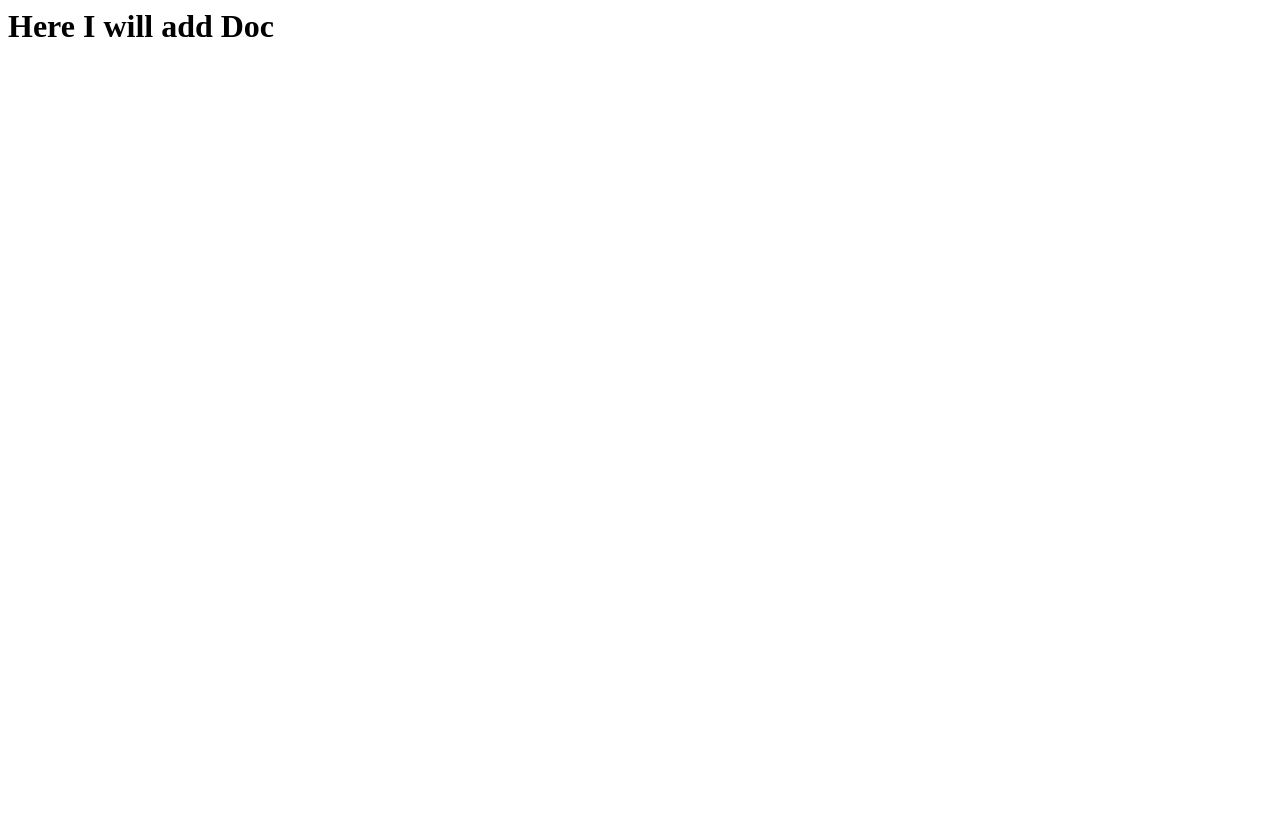
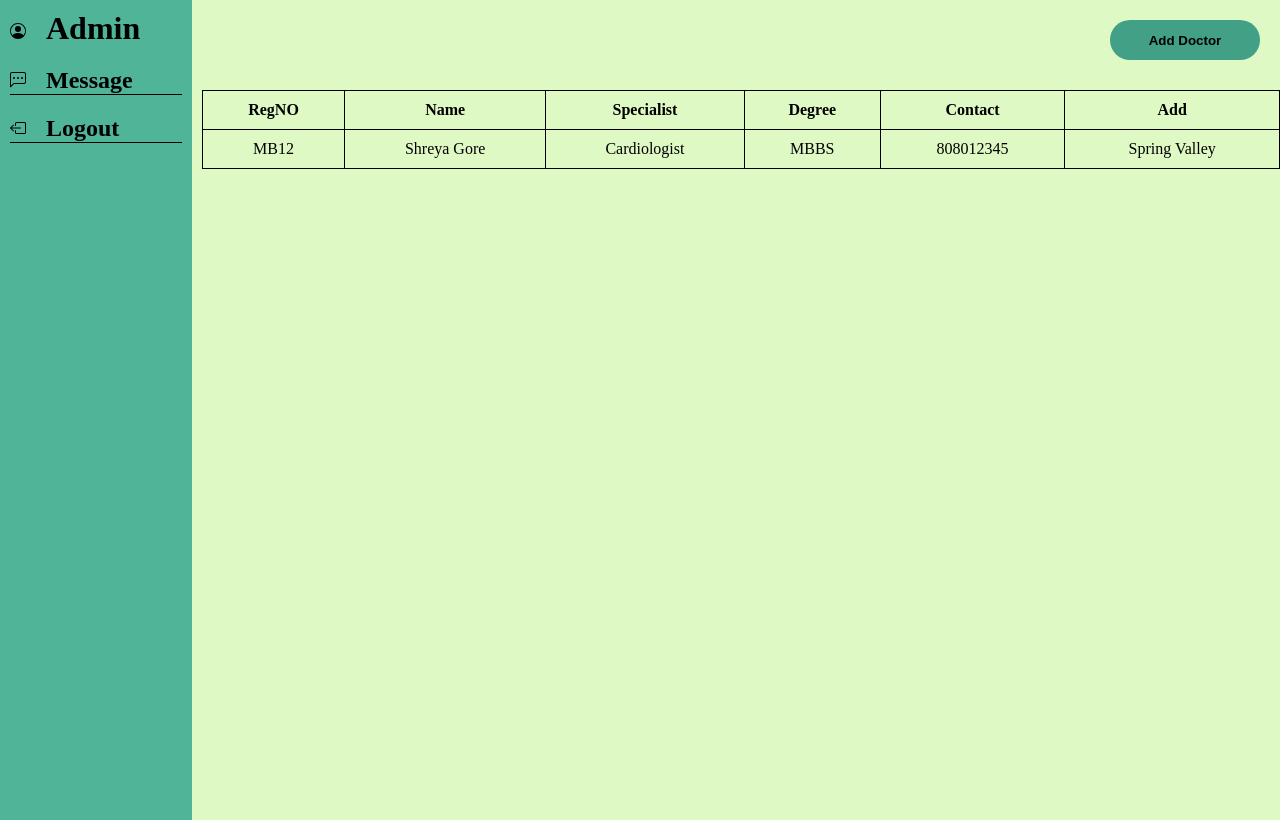
Before and after one commit to krushnadiwate2417/hospitalmanagement, a plain HTML site: page addDoc.html in a window 1280 px wide. Drawn offline with Linux system fonts and the light colour scheme.

Commit message:
add doctor form

```diff
--- /dev/null
+++ b/addDoc.css
@@ -0,0 +1,92 @@
+* {
+    margin: 0;
+    padding: 0;
+}
+
+body{
+    background-color: #DEF9C4;
+}
+
+.leftMenu {
+    display: flex;
+    flex-direction: column;
+    height: 100vh;
+    background-color:#50B498;
+    padding: 10px;
+    grid-row: span 3;
+}
+
+.leftMenu h2{
+    padding-top: 20px;
+    border-bottom:  1px solid;
+}
+
+.leftMenu h2:hover{
+    background-color:#41a085;
+    cursor: pointer;
+    color: whitesmoke;
+}
+
+.leftMenu img{
+    padding-right: 20px;
+}
+
+.grid-c{
+    display: grid;
+    grid-template-columns: 15% 1fr 1fr ;
+    grid-template-rows: 40px 1fr 1fr;
+    gap: 10px;
+}
+
+.add {
+    display: flex;
+    justify-content: end;
+    grid-column: span 2;
+}
+
+.hideButton {
+    display: none;
+    visibility: hidden;
+}
+
+.add button{
+    height: 40px;
+    width: 150px;
+    margin-right: 20px;
+    margin-top: 20px;
+    border-radius: 50px;
+    border: none;
+    background-color: #41a085;
+    font-weight: bolder;
+}
+
+.add button:hover{
+    cursor: pointer;
+    color: whitesmoke;
+    background-color: #388871;
+}
+
+.tab{
+    grid-column: span 2;
+}
+
+.tabHide {
+    display: none;
+    visibility: hidden;
+}
+
+th, tr, td, table{
+    border: 1px solid black;
+    border-collapse: collapse;
+    padding: 10px;
+}
+
+table {
+    width: 100%;
+    margin-top: 40px;
+    text-align: center;
+}
+
+.adding {
+    visibility: hidden;
+}
--- a/addDoc.html
+++ b/addDoc.html
@@ -1 +1,60 @@
-<h1>Here I will add Doc</h1>
+<!DOCTYPE html>
+<html lang="en">
+<head>
+    <meta charset="UTF-8">
+    <meta name="viewport" content="width=device-width, initial-scale=1.0">
+    <title>Add Doctor</title>
+    <link rel="stylesheet" href="addDoc.css">
+</head>
+<body>
+    <div class="grid-c">
+
+        <div class="leftMenu">
+            <h1><img src="person-circle.svg"/>Admin</h1>
+            <h2><img src="chat-left-dots.svg"/>Message</h2>
+            <h2 class="logout"><img src="box-arrow-left.svg"/>Logout</h2>
+        </div>
+        <div class="add"><button>Add Doctor</button></div>
+        <div class="tab">
+            <table>
+                <tr>
+                    <th>RegNO</th>
+                    <th>Name</th>
+                    <th>Specialist</th>
+                    <th>Degree</th>
+                    <th>Contact</th>
+                    <th>Add</th>
+                </tr>
+                <tr>
+                    <td>MB12</td>
+                    <td>Shreya Gore</td>
+                    <td>Cardiologist</td>
+                    <td>MBBS</td>
+                    <td>808012345</td>
+                    <td>Spring Valley</td>
+                </tr>
+            </table>
+        </div>
+        <div class="info">
+            <form class="adding">
+                <input type="text" placeholder="Registraion No.: "/>
+                <input type="text" placeholder="Name"/>
+                <select name="Specialist" id="Specialist">
+                    <option value="Cardiologist">Cardiologist</option>
+                    <option value="Neuro">Neurologist</option>
+                    <option value="Orthologist">Orthologist</option>
+                </select>
+                <select name="Degree" id="Degree">
+                    <option value="MBBS">MBBS</option>
+                    <option value="BHMS">BHMS</option>
+                    <option value="MD">MD</option>
+                </select>
+                <input type="text" placeholder="Contact"/>
+                <input type="text" placeholder="Address"/>
+                <button class="submit"> Submit Form</button>
+            </form>
+        </div>
+    </div>
+    <script src="addDoc.js"></script>
+</body>
+</html>
--- /dev/null
+++ b/addDoc.js
@@ -0,0 +1,12 @@
+document.querySelector(".add").addEventListener("click",function(){
+    document.querySelector("form").classList.remove("adding");
+    document.querySelector(".add").classList.add("hideButton");
+    document.querySelector(".tab").classList.add("tabHide");
+});
+
+document.querySelector(".submit").addEventListener("click",function(){
+    alert("Successfully Submitted");
+    document.querySelector("form").classList.add("adding");
+    document.querySelector(".add").classList.remove("hideButton");
+    document.querySelector(".tab").classList.remove("tabHide");
+});
```
Also changed, not shown: index.html (+1 -1 lines).
